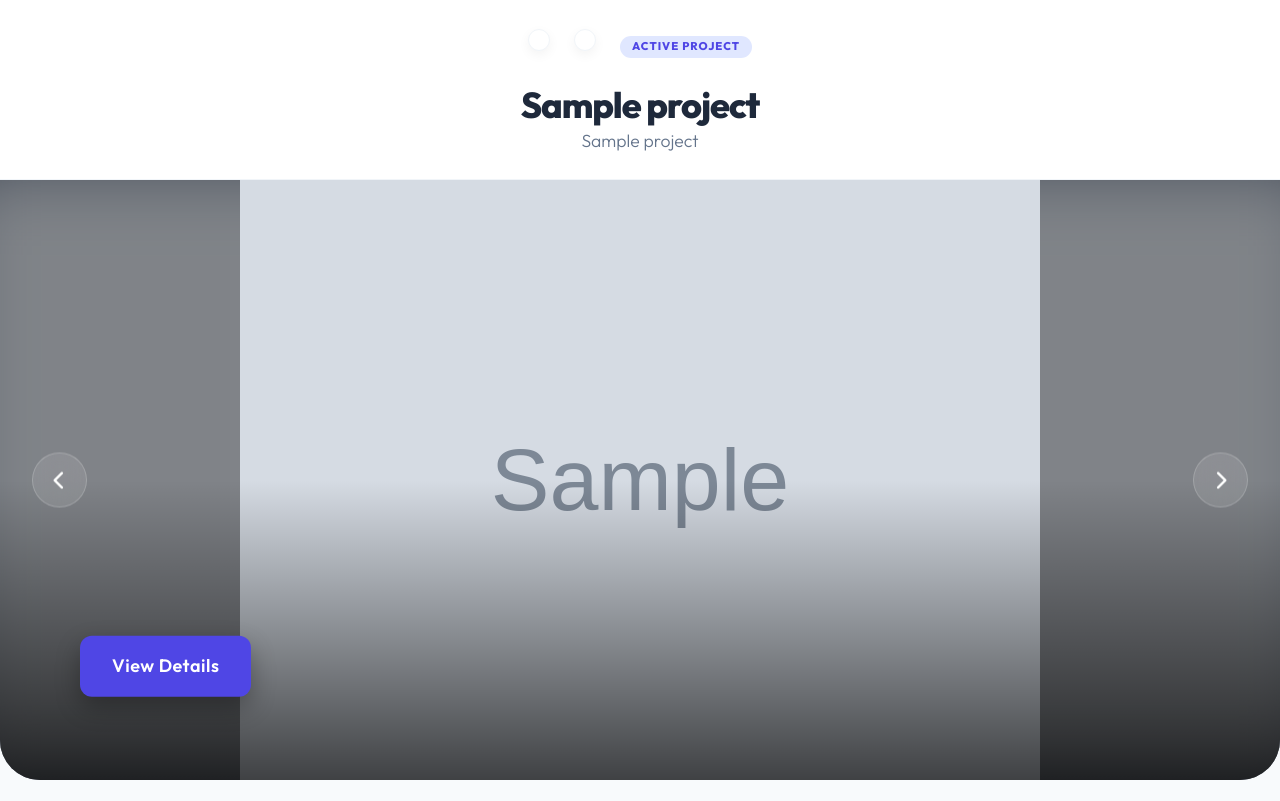
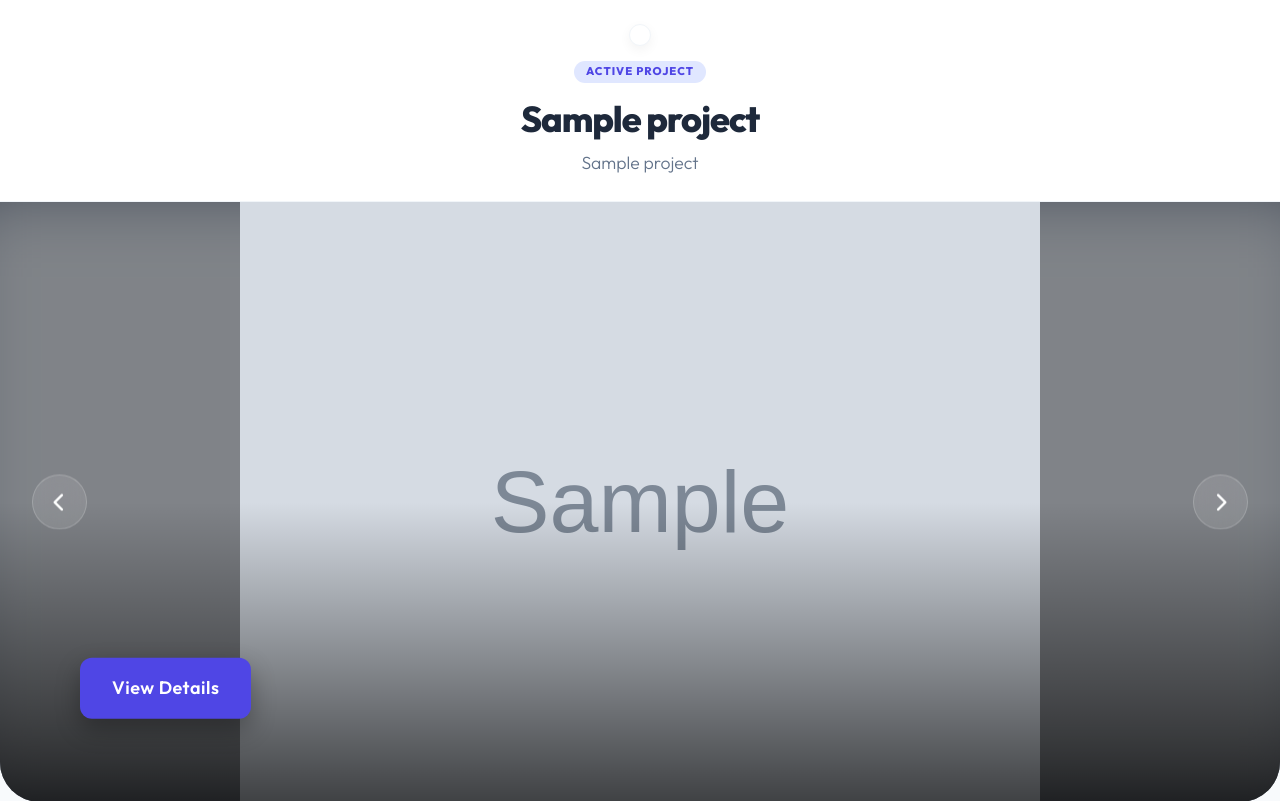
Before and after one commit to EnesBattalOk/projectWebsite, a Flask app: page /project/sample in a window 1280 px wide. Shown: the part 71-872 px from the top of the page. Run offline with Flask 3, Linux system fonts and the light colour scheme; tables that the repository leaves empty hold one stand-in row (values such as "Sample post"); grey boxes marked "Sample" are stand-in pictures.

Commit message:
Fix: Vertical header - logo top, ACTIVE PROJECT, project name below

```diff
--- a/templates/index.html
+++ b/templates/index.html
@@ -4,8 +4,9 @@
 {% if current_project %}
 <div class="project-identity-header centered">
     <div class="container">
-        <div class="identity-wrapper">
-            <div class="identity-logos">
+        <div class="identity-wrapper"
+            style="flex-direction: column; align-items: center; text-align: center; gap: 0.5rem;">
+
             {% if current_project.logo %}
             {% set logo_sz = current_project.logo_size if current_project.logo_size else 80 %}
             <div class="logo-area" style="--dynamic-logo-size: {{ logo_sz }}px;">
@@ -15,32 +16,23 @@
             </div>
             {% endif %}
 
-                {% if current_project.logo2 %}
-                {% set logo_sz = current_project.logo_size if current_project.logo_size else 80 %}
-                <div class="logo-area" style="--dynamic-logo-size: {{ logo_sz }}px;">
-                    {% set logo2_url = current_project.logo2 if current_project.logo2.startswith('http') else
-                    url_for('static', filename='uploads/' + current_project.logo2) %}
-                    <img src="{{ logo2_url }}" alt="Secondary Logo" class="project-identity-logo">
-                </div>
-                {% endif %}
-                <span class="identity-badge" style="display:block; margin-top: 0.75rem;">ACTIVE PROJECT</span>
-            </div>
+            <span class="identity-badge">ACTIVE PROJECT</span>
 
-            <div class="title-area">
             {% if current_project.slug == 'etwinning' %}
-                <div class="header-logo-container mt-2">
+            <div class="header-logo-container">
                 <img src="{{ url_for('static', filename='etwinning_logo.jpeg') }}" alt="eTwinning"
-                        style="height: 100px; width: auto; filter: drop-shadow(0 0 8px rgba(255,255,255,0.5));">
+                    style="height: 80px; width: auto;">
             </div>
             {% else %}
-                <h1 class="identity-name">{{ current_project.name|safe }}</h1>
+            <h1 class="identity-name" style="margin-top: 0.25rem;">{{ current_project.name|safe }}</h1>
             {% endif %}
+
             {% if current_project.subtitle %}
             <p class="identity-subtitle"
                 style="font-size: 1.1rem; font-weight: 300; margin-top: 0.25rem; color: var(--text-muted);">{{
                 current_project.subtitle }}</p>
             {% endif %}
-            </div>
+
         </div>
     </div>
 </div>
```
Lines whose indentation alone changed are shown as unchanged.
